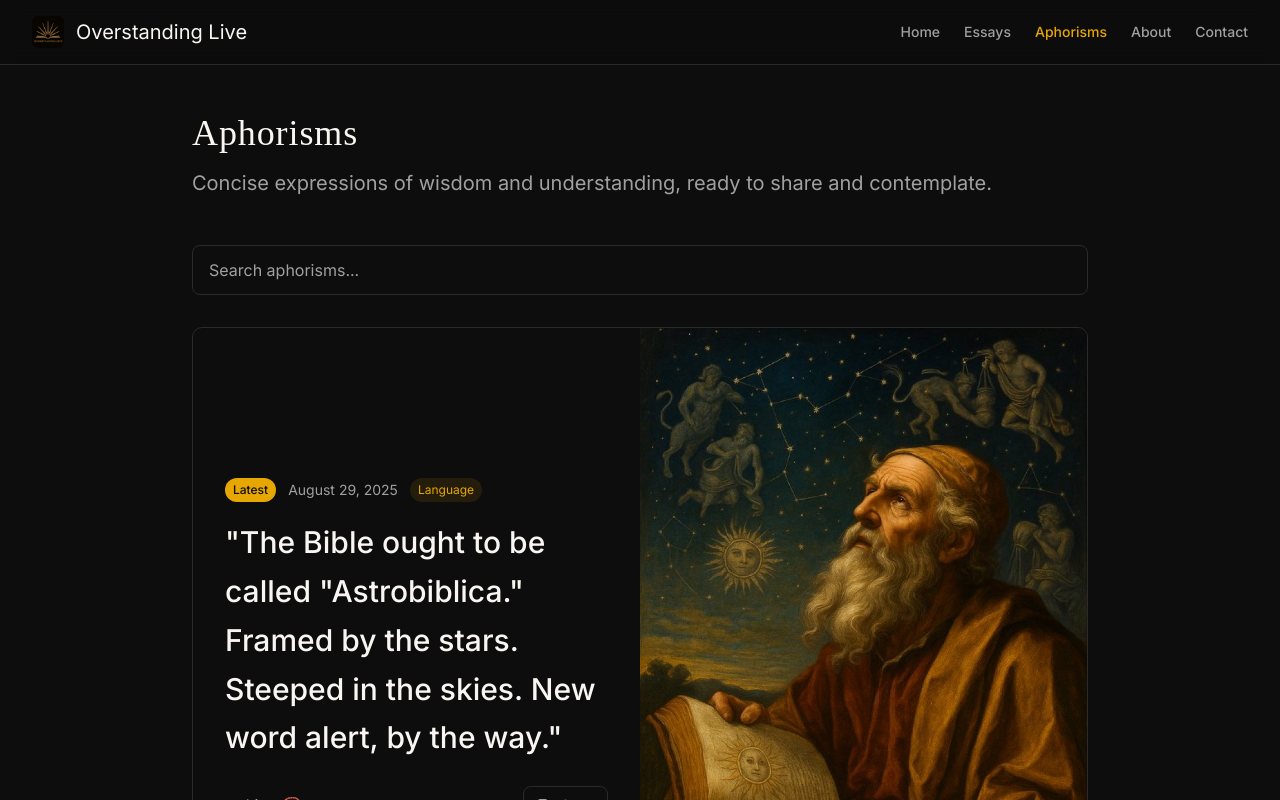
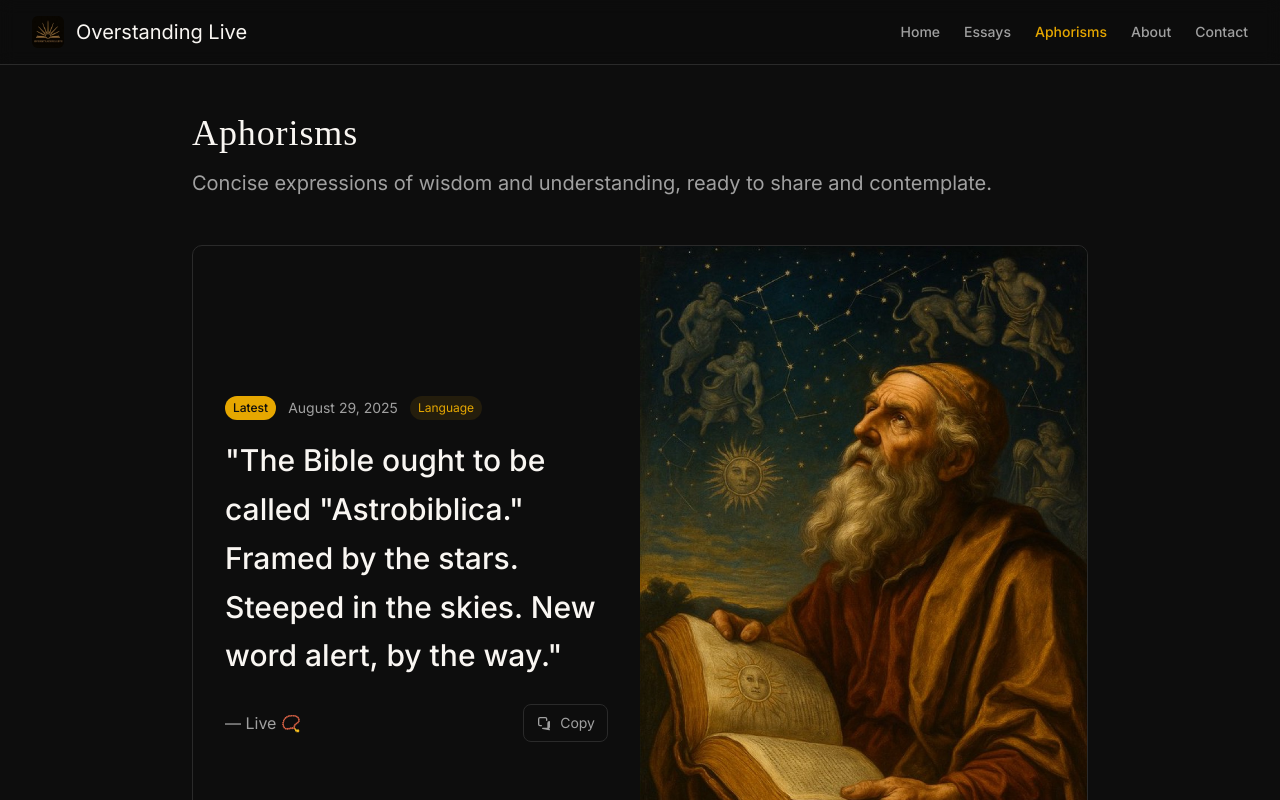
Before and after one commit to Procureallyai/overstanding-live, a React (Vite) app: page /aphorisms in a window 1280 px wide. Shown: the top 800 px of the page. Built offline with nearby package versions, Linux system fonts and the light colour scheme; a web font is replaced by a local one.

Commit message:
Remove search functionality from aphorisms page
- Remove search input box and related UI elements
- Clean up unused search state and filtering logic
- Simplify page to show all aphorisms directly
- Maintains clean, focused layout without search clutter

```diff
--- a/src/pages/Aphorisms.tsx
+++ b/src/pages/Aphorisms.tsx
@@ -2,13 +2,7 @@ import { useState } from 'react'
 import { aphorisms } from '@/data/aphorisms'
 
 export function Aphorisms() {
-  const [searchTerm, setSearchTerm] = useState('')
   const [copiedId, setCopiedId] = useState<number | null>(null)
-
-  const filteredAphorisms = aphorisms.filter(aphorism =>
-    aphorism.text.toLowerCase().includes(searchTerm.toLowerCase()) ||
-    aphorism.theme.toLowerCase().includes(searchTerm.toLowerCase())
-  )
 
   const copyToClipboard = async (text: string, id: number) => {
     try {
@@ -30,20 +24,10 @@ export function Aphorisms() {
           </p>
         </header>
 
-        {/* Search */}
-        <div className="mb-8">
-          <input
-            type="search"
-            placeholder="Search aphorisms..."
-            value={searchTerm}
-            onChange={(e) => setSearchTerm(e.target.value)}
-            className="w-full px-4 py-3 border border-border rounded-md bg-background text-foreground placeholder:text-muted-foreground focus:outline-none focus:ring-2 focus:ring-ring"
-          />
-        </div>
 
         {/* Aphorisms List */}
         <div className="space-y-8">
-          {filteredAphorisms.map((aphorism, index) => {
+          {aphorisms.map((aphorism, index) => {
             const isLatest = index === 0;
             const hasImage = !!aphorism.image;
 
@@ -164,13 +148,6 @@ export function Aphorisms() {
           })}
         </div>
 
-        {filteredAphorisms.length === 0 && (
-          <div className="text-center py-12">
-            <p className="text-muted-foreground text-lg">
-              No aphorisms found matching your search.
-            </p>
-          </div>
-        )}
       </div>
     </div>
   )
```
